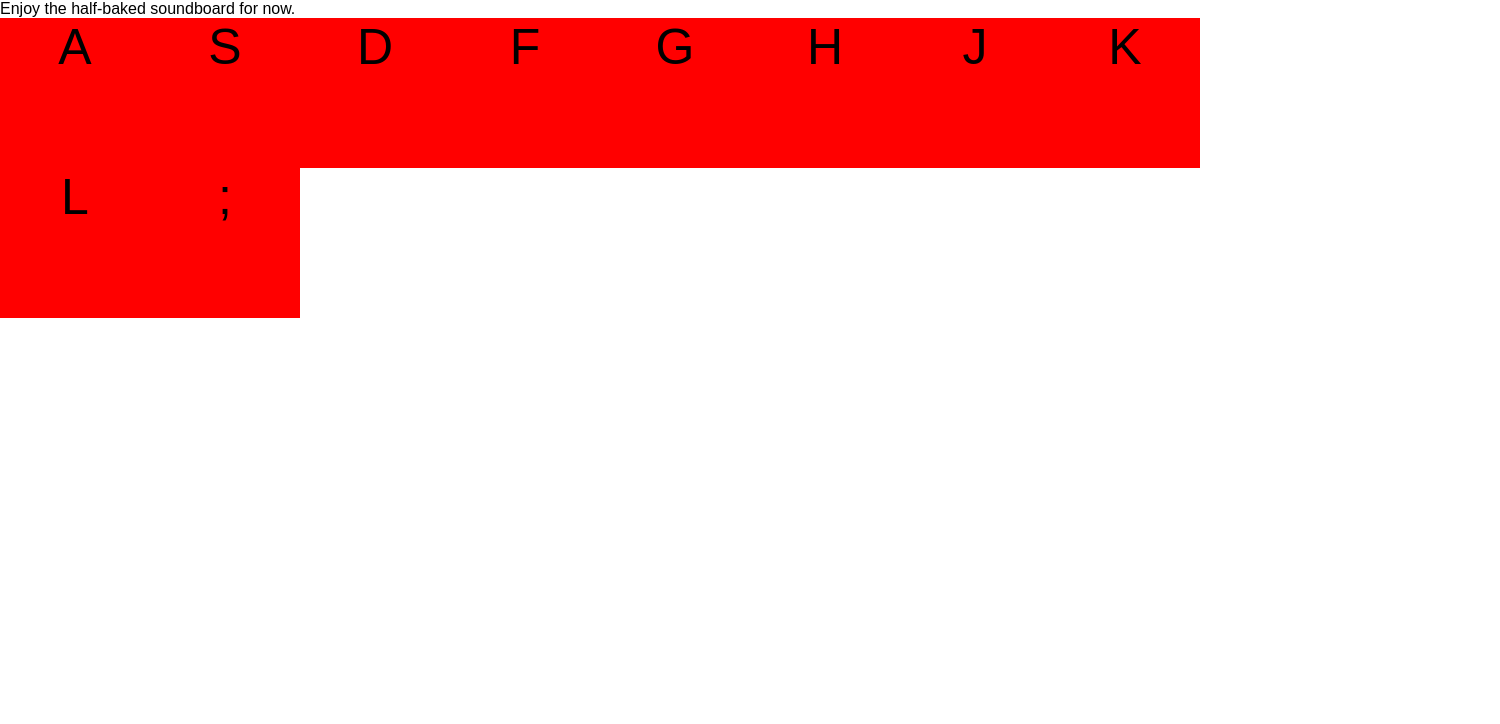
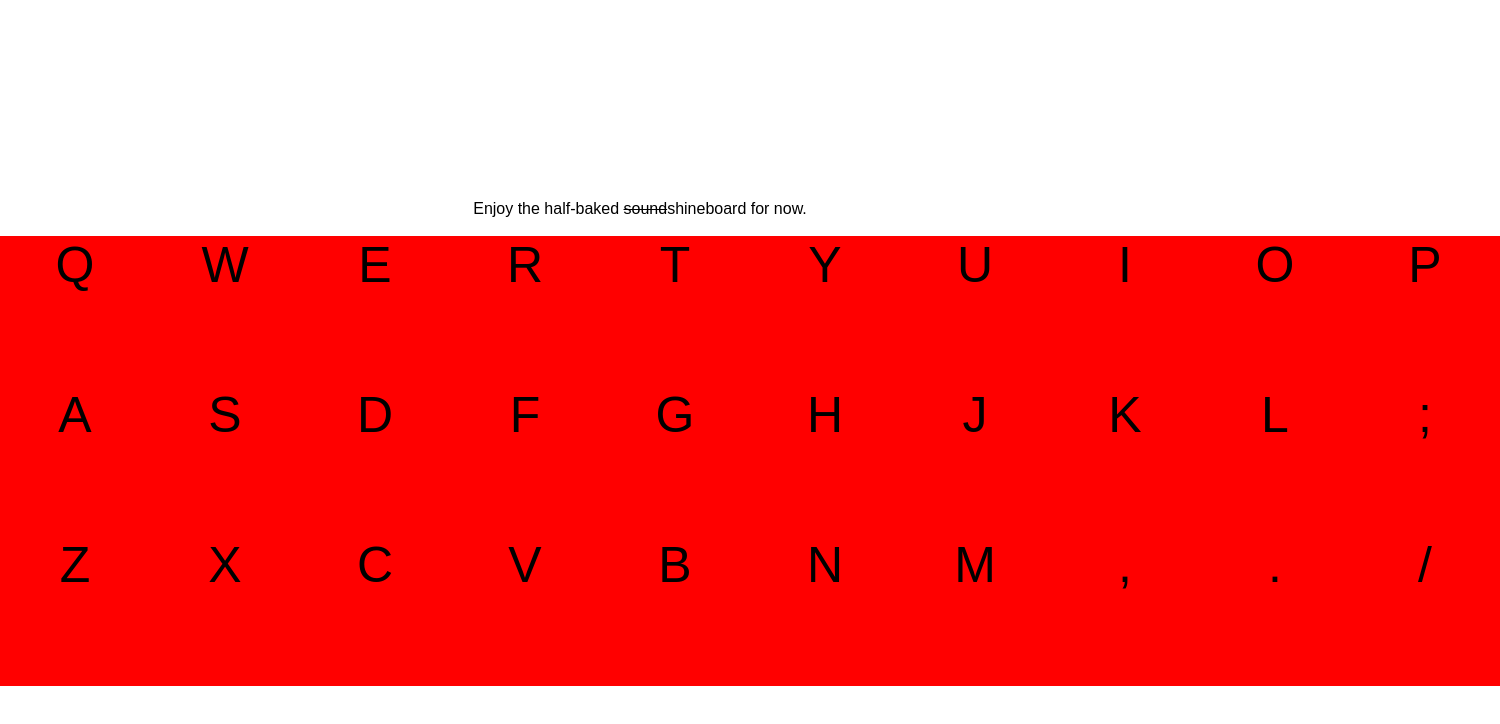
Before and after one commit to erikyangs/erikyangs.github.io, a plain HTML site: page soundboard.html in a window 1280 px wide. Shown: the whole page, 1500 px wide, since content can reach past the window. Drawn offline with nearby package versions, Linux system fonts and the light colour scheme.

Commit message:
sounds for soundboard

```diff
--- a/css/soundboard.css
+++ b/css/soundboard.css
@@ -1,5 +1,11 @@
  #soundboard{
+ 	width: 1500px;
+ 	margin:auto;
  	font-size:0px;
+ }
+
+ .row{
+ 	display:block;
  }
 
  .key{
--- a/js/soundboard.js
+++ b/js/soundboard.js
@@ -2,7 +2,7 @@ var keyCodes={
 	//alphabet
 	A:65,B:66,C:67,D:68,E:69,F:70,G:71,H:72,I:73,J:74,K:75,L:76,M:77,N:78,O:79,P:80,Q:81,R:82,S:83,T:84,U:85,V:86,W:87,X:88,Y:89,Z:90,
 	//special
-	Semicolon:186
+	Semicolon:186, Comma:188, Period:190, Slash:191
 };
 
 //key is A,S,...
@@ -11,6 +11,12 @@ $(document).on("keydown", function(e){
 	for(var key in keyCodes){
 		if (e.keyCode==keyCodes[key]){
 			$("#key"+key).addClass("keydown");
+			var audioElement = document.createElement('audio');
+    		audioElement.setAttribute('src', 'audio.mp3');
+	    	audioElement.play();
+	        setTimeout(function(){
+	        	audioElement.pause();
+	        }, 300);
 		}
 	}
 });
--- a/soundboard.html
+++ b/soundboard.html
@@ -26,8 +26,22 @@
             <p class="browserupgrade">You are using an <strong>outdated</strong> browser. Please <a href="http://browsehappy.com/">upgrade your browser</a> to improve your experience.</p>
         <![endif]-->
         <!--................................-->
-        Enjoy the half-baked soundboard for now.
+        <div style="text-align:center;margin-top:200px">Enjoy the half-baked <strike>sound</strike>shineboard for now.</div>
+        <br>
         <div id="soundboard">
+            <div class="row">
+                <div class="key" id="keyQ">Q</div>
+                <div class="key" id="keyW">W</div>
+                <div class="key" id="keyE">E</div>
+                <div class="key" id="keyR">R</div>
+                <div class="key" id="keyT">T</div>
+                <div class="key" id="keyY">Y</div>
+                <div class="key" id="keyU">U</div>
+                <div class="key" id="keyI">I</div>
+                <div class="key" id="keyO">O</div>
+                <div class="key" id="keyP">P</div>
+            </div>
+            <div class="row">
                 <div class="key" id="keyA">A</div>
                 <div class="key" id="keyS">S</div>
                 <div class="key" id="keyD">D</div>
@@ -39,6 +53,19 @@
                 <div class="key" id="keyL">L</div>
                 <div class="key" id="keySemicolon">;</div>
             </div>
+            <div class="row">
+                <div class="key" id="keyZ">Z</div>
+                <div class="key" id="keyX">X</div>
+                <div class="key" id="keyC">C</div>
+                <div class="key" id="keyV">V</div>
+                <div class="key" id="keyB">B</div>
+                <div class="key" id="keyN">N</div>
+                <div class="key" id="keyM">M</div>
+                <div class="key" id="keyComma">,</div>
+                <div class="key" id="keyPeriod">.</div>
+                <div class="key" id="keySlash">/</div>
+            </div>
+        </div>
         <!--............................................-->
         <script src="https://ajax.googleapis.com/ajax/libs/jquery/1.11.3/jquery.min.js"></script>
         <script src="js/soundboard.js"></script>
```
Lines whose indentation alone changed are shown as unchanged.
